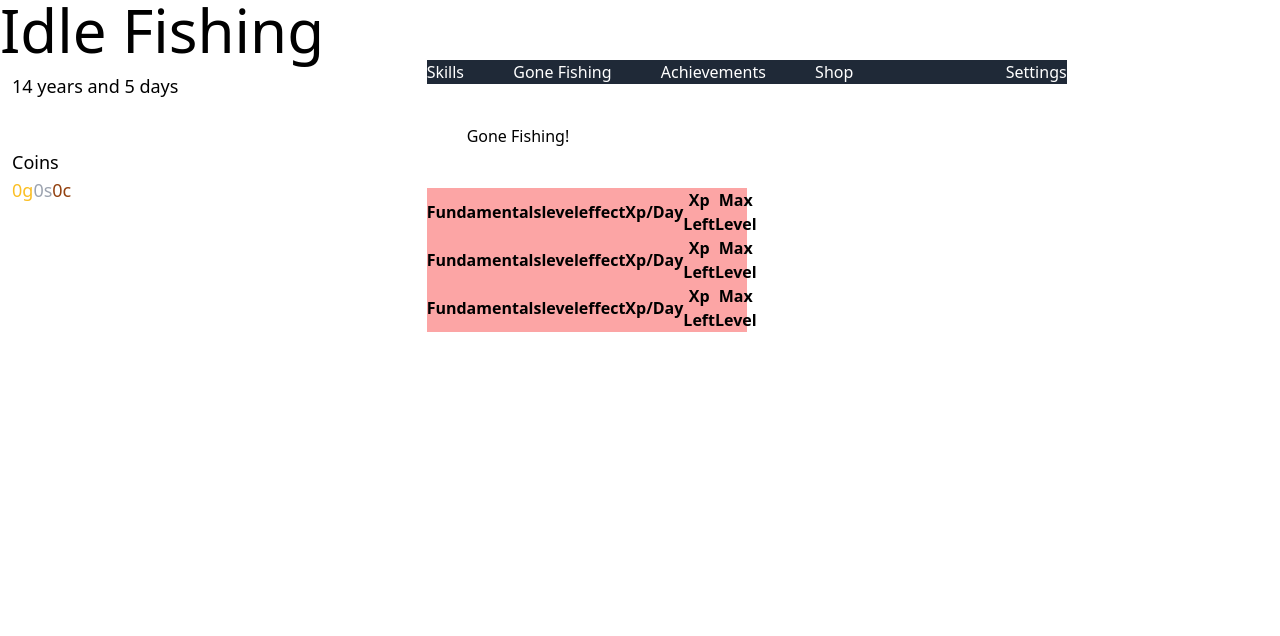
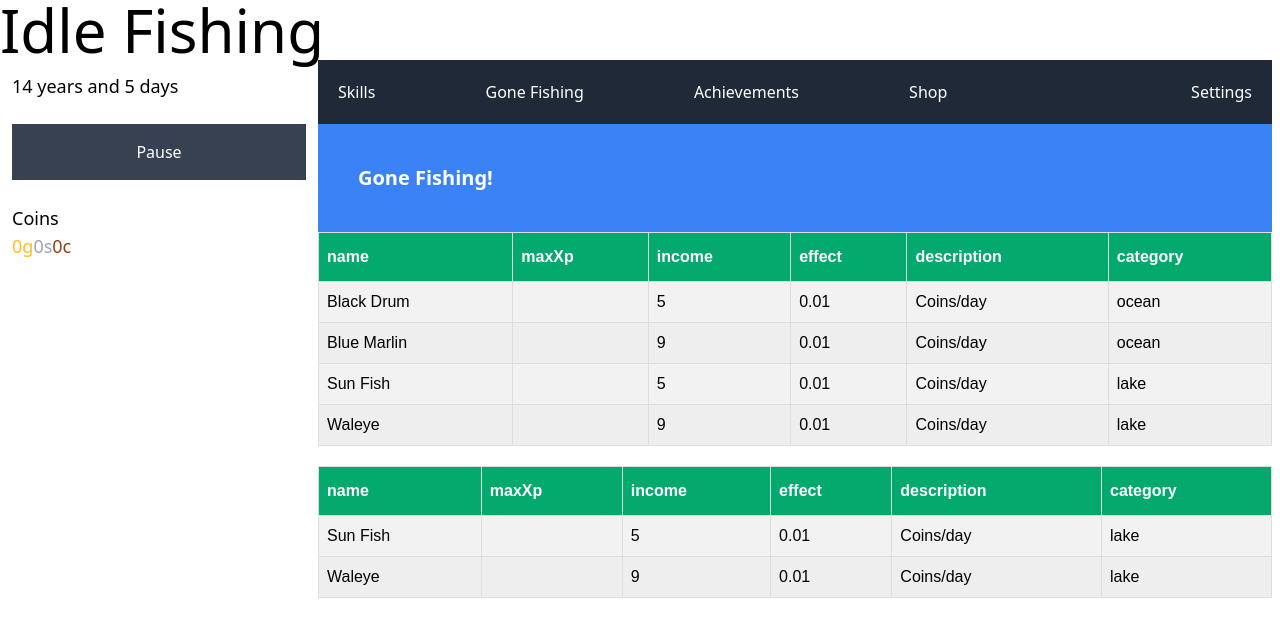
Before and after one commit to Landon345/Idle-Fishing, a Svelte app: page / in a window 1280 px wide. Shown: the top 636 px of the page. Built offline with nearby package versions, Linux system fonts and the light colour scheme.

Commit message:
good looking table

```diff
--- a/src/App.svelte
+++ b/src/App.svelte
@@ -1,24 +1,41 @@
 <script lang="ts">
+	import type { GameDataType } from "src/Entities";
 	import Achievements from "src/tabs/Achievements.svelte";
 	import GoneFishing from "src/tabs/GoneFishing.svelte";
 	import Shop from "src/tabs/Shop.svelte";
 	import Skills from "src/tabs/Skills.svelte";
 	import Settings from "src/tabs/Settings.svelte";
 
-	import {calculatedAge, createData, loadGameData, saveGameData, update} from "./functions";
-	import {fishBaseData, GameData, itemBaseData, skillBaseData} from "./gameData";
+	import {calculatedAge, createData, loadGameData, saveGameData, update, togglePause} from "./functions";
+	import {boatBaseData, fishBaseData, GameData, itemBaseData, skillBaseData} from "./gameData";
+	import {onMount } from "svelte";
 
 
 	type Tab = "goneFishing" | "skills" | "shop" | "achievements" | "settings";
 	let selectedTab: Tab = "goneFishing";
-	let gameData = GameData;
+	let gameData: GameDataType = GameData;
+
+
+	onMount(() => {
+	})
+
+	const updateGame = () => {
+		gameData = GameData;
+		if(!gameData.paused){
+			update()
+		}
+	}
+	const masterInterval: number = window.setInterval(updateGame, 1000)
+	const saveInterval: number = window.setInterval(saveGameData, 3000)
 
 	const selectTab = (selected: Tab) => {
 		selectedTab = selected;
 	}
+
 	createData(gameData.fishingData, fishBaseData)
 	createData(gameData.skillsData, skillBaseData)
 	createData(gameData.itemData, itemBaseData)
+	createData(gameData.boatData, boatBaseData)
 
 	loadGameData();
 
@@ -28,26 +45,18 @@
 	GameData.currentProperty = GameData.itemData["Homeless"];
 	GameData.currentMisc = [];
 
-	GameData.requirements = {};
-
-	const masterInterval = window.setInterval(() => {
-		gameData = GameData;
-		update()
-	}, 1000)
-	const saveInterval = window.setInterval(() => {
-		saveGameData();
-	}, 3000)
+	GameData.requirements = new Map();
 </script>
 
 <main>
 	<h1 class="text-6xl">Idle Fishing</h1>
 	<div class="flex flex-row">
-		<div class="flex flex-col w-1/3">
+		<div class="flex flex-col w-1/4">
 			<div class="m-3 flex">
 				<p class="text-lg">{calculatedAge(gameData.day)}</p>
 			</div>
 			<div class="m-3 flex flex-col">
-
+				<button class="px-9 py-4 bg-gray-700 hover:bg-gray-800 text-white" on:click={togglePause}>{gameData.paused ? "Play" : "Pause"}</button>
 			</div>
 			<div class="m-3 flex flex-col">
 				<p class="text-lg">Coins</p>
@@ -60,9 +69,9 @@
 
 		</div>
 
-		<div class="flex flex-col mr-5 w-1/2">
+		<div class="flex flex-col mr-2 w-3/4 overflow-x-auto">
 
-			<div class="flex flex-row bg-gray-800 text-white">
+			<div class="flex flex-row bg-gray-800 text-white p-5">
 				<div class="flex flex-row justify-between w-2/3">
 					<button on:click={() => selectTab("skills")}>Skills</button>
 					<button on:click={() => selectTab("goneFishing")}>Gone Fishing</button>
@@ -99,4 +108,10 @@
 	@tailwind components;
 	@tailwind utilities;
 
+	tr:nth-child(even){background-color: #f2f2f2;}
+	tr:nth-child(odd){background-color: #eee;}
+
+	tr:hover {background-color: #ddd;}
+
+
 </style>
--- a/src/classes.ts
+++ b/src/classes.ts
@@ -3,10 +3,12 @@ import { GameData, itemCategories } from "./gameData";
 
 export class Task {
   baseData: {
+    name: string;
+    income?: number;
     maxXp: number;
-    income: number;
     effect: number;
     description: string;
+    category: string;
   };
   name: string;
   level: number;
@@ -94,7 +96,12 @@ export class Skill extends Task {
 }
 
 export class Item {
-  baseData: { effect: number; description: string; expense: number };
+  baseData: {
+    name: string;
+    effect: number;
+    description: string;
+    expense: number;
+  };
   name: string;
   expenseMultipliers: number[];
   constructor(baseData) {
@@ -120,6 +127,13 @@ export class Item {
   getExpense() {
     // return applyMultipliers(this.baseData.expense, this.expenseMultipliers);
     return this.baseData.expense;
+  }
+}
+
+export class Boat {
+  baseData: { name: string; price: number; bought: boolean };
+  constructor(baseData) {
+    this.baseData = baseData;
   }
 }
 
@@ -197,6 +211,17 @@ export class AgeRequirement extends Requirement {
     return daysToYears(GameData.day) >= requirement.requirement;
   }
 }
+export class BoatRequirement extends Requirement {
+  type: string;
+  constructor(requirements) {
+    super(requirements);
+    this.type = "boat";
+  }
+
+  getCondition(requirement) {
+    return GameData.boatData >= requirement.requirement;
+  }
+}
 
 export class EvilRequirement extends Requirement {
   type: string;
--- a/src/components/Table.svelte
+++ b/src/components/Table.svelte
@@ -6,29 +6,45 @@ import Achievements from "src/tabs/Achievements.svelte";
     let keys = {};
     export let gameData: GameDataType;
 
-    export let tableInfo = [
-        {"Fundamentals": "strength", level: 0, effect: 1.01, "Xp/Day": 1, "Xp Left": 15, "Max Level": 0},
-        {"Fundamentals": "strength", level: 0, effect: 1.01, "Xp/Day": 1, "Xp Left": 15, "Max Level": 0},
-        {"Fundamentals": "strength", level: 0, effect: 1.01, "Xp/Day": 1, "Xp Left": 15, "Max Level": 0},
-    ]
+    export let tableInfo = []
 
     const grabHeaders = (): string[] => {
-        let headers = [];
-        let keys = Object.keys(tableInfo[0]);
-        for(let i = 0; i<keys.length; i++){
-            headers.push(keys[i])
-        }
-        return headers;
+        return tableInfo.length == 0 ? [] : Object.keys(tableInfo[0]);
     }
 </script>
 
-<table>
-    <tr>
+<table class="w-full mb-5">
+    <tr class="mt-4 mb-1">
         {#each grabHeaders() as header}
             <th>{header}</th>
         {/each}
     </tr>
     {#each tableInfo as bar}
+
         <TableBar barInfo={{...bar}}/>
+
     {/each}
 </table>
+
+<style>
+
+    th{
+		border: 1px solid #ddd;
+        padding: 12px 8px;
+        text-align: left;
+        background-color: #04AA6D;
+        color: white;
+	}
+
+    tr{
+        margin-bottom: 15px;
+		width: 100%;
+        border-bottom: 1px solid #ddd
+    }
+
+    table{
+        font-family: Arial, Helvetica, sans-serif;
+        border-collapse: collapse;
+        width: 100%;
+    }
+</style>
--- a/src/components/TableBar.svelte
+++ b/src/components/TableBar.svelte
@@ -4,8 +4,25 @@
 
 </script>
 
-<tr>
+<tr >
+    {#each Object.values(barInfo) as value, idx }
+        {#if idx == 1}
+            <td>
+
+            </td>
+        {:else}
+            <td>{value}</td>
+        {/if}
+    {/each}
+</tr>
 
 
-
-</tr>
+<style>
+    tr{
+        border-bottom: 1px solid #ddd
+    }
+	td{
+		border: 1px solid #ddd;
+        padding: 8px;;
+	}
+</style>
--- a/src/functions.ts
+++ b/src/functions.ts
@@ -1,4 +1,14 @@
-import type { CurrentlyFishing, CurrentSkill } from "src/Entities";
+import type {
+  Bases,
+  BoatBaseData,
+  Classes,
+  CurrentlyFishing,
+  CurrentSkill,
+  FishBaseData,
+  ItemBaseData,
+  SkillBaseData,
+} from "src/Entities";
+import { identity } from "svelte/internal";
 import {
   Fishing,
   Skill,
@@ -9,6 +19,7 @@ import {
   EvilRequirement,
   Item,
   Task,
+  Boat,
 } from "./classes";
 import {
   baseLifespan,
@@ -22,7 +33,12 @@ import {
   units,
   tempData,
   setGameData,
+  boatBaseData,
 } from "./gameData";
+
+export function togglePause() {
+  GameData.paused = !GameData.paused;
+}
 
 export function calculatedAge(day: number): string {
   return `${14 + Math.floor(day / 365)} years and ${day % 365} days`;
@@ -123,30 +139,58 @@ export function replaceSaveDict(dict, saveDict) {
   }
 }
 
-export function createData(data, baseData) {
-  for (let key in baseData) {
-    var entity = baseData[key];
-    createEntity(data, entity);
+export function createData(
+  data: Map<string, Classes>,
+  baseData: Map<string, Bases>
+) {
+  baseData.forEach((base: Bases, key) => {
+    createEntity(data, base);
+  });
+}
+
+export function createEntity(data: Map<string, Classes>, entity: Bases) {
+  if ("income" in entity) {
+    GameData.fishingData.set(entity.name, new Fishing(entity));
+    console.log(`GameData.fishingData`, GameData.fishingData);
+  } else if ("maxXp" in entity) {
+    console.log(`entitiy skill`, entity);
+    data.set(entity.name, new Skill(entity));
+  } else if ("bought" in entity) {
+    data.set(entity.name, new Boat(entity));
+  } else {
+    data.set(entity.name, new Item(entity));
   }
 }
 
-export function createEntity(data, entity) {
-  if ("income" in entity) {
-    data[entity.name] = new Fishing(entity);
-  } else if ("maxXp" in entity) {
-    data[entity.name] = new Skill(entity);
+function replacer(key, value) {
+  if (value instanceof Map) {
+    return {
+      dataType: "Map",
+      value: Array.from(value.entries()), // or with spread: value: [...value]
+    };
   } else {
-    data[entity.name] = new Item(entity);
+    return value;
   }
-  data[entity.name].id = "row " + entity.name;
+}
+function reviver(key, value) {
+  if (typeof value === "object" && value !== null) {
+    if (value.dataType === "Map") {
+      return new Map(value.value);
+    }
+  }
+  return value;
 }
 
 export function saveGameData() {
-  localStorage.setItem("GameDataSave", JSON.stringify(GameData));
+  if (!GameData.paused) {
+    console.log(`GameData`, GameData.fishingData);
+    console.log(`JSON.stringify(GameData)`, JSON.stringify(GameData, replacer));
+    localStorage.setItem("GameDataSave", JSON.stringify(GameData, replacer));
+  }
 }
 
 export function loadGameData() {
-  let GameDataSave = JSON.parse(localStorage.getItem("GameDataSave"));
+  let GameDataSave = JSON.parse(localStorage.getItem("GameDataSave"), reviver);
 
   if (GameDataSave !== null) {
     replaceSaveDict(GameData, GameDataSave);
--- a/src/gameData.ts
+++ b/src/gameData.ts
@@ -4,7 +4,6 @@ import {
   EvilRequirement,
   CoinRequirement,
   AgeRequirement,
-  Item,
 } from "./classes";
 
 import type {
@@ -18,10 +17,11 @@ import type {
 export let GameData: GameDataType = {
   day: 0,
   coins: 0,
-  fishingData: {},
-  skillsData: {},
-  itemData: {},
-  requirements: {},
+  fishingData: new Map(),
+  skillsData: new Map(),
+  itemData: new Map(),
+  boatData: new Map(),
+  requirements: new Map(),
   paused: false,
 
   rebirthOneCount: 0,
--- a/src/tabs/GoneFishing.svelte
+++ b/src/tabs/GoneFishing.svelte
@@ -1,26 +1,34 @@
 <script lang="ts">
-     import type {GameDataType} from "src/Entities";
+    import type {GameDataType} from "src/Entities";
     import Table from "src/components/Table.svelte";
+    import type { Boat, Fishing, Item, Skill } from "src/classes";
+    import type { FishBaseData } from "src/Entities";
     export let gameData: GameDataType;
 
-    let tableInfo1 = [
-        {"Fundamentals": "strength", level: 0, effect: 1.01, "Xp/Day": 1, "Xp Left": 15, "Max Level": 0},
-        {"Fundamentals": "strength", level: 0, effect: 1.01, "Xp/Day": 1, "Xp Left": 15, "Max Level": 0},
-        {"Fundamentals": "strength", level: 0, effect: 1.01, "Xp/Day": 1, "Xp Left": 15, "Max Level": 0},
-    ]
-    let tableInfo2 = [
 
-    ]
-    let tableInfo3 = [
+    const makeTableInfo = (fishingData: Map<string, Fishing>) => {
+        let table = [];
+        fishingData.forEach((fishData, id) => {
+            console.log(`fishData`, fishData)
+            let baseData = fishData.baseData;
+            table.push(baseData)
+        })
+        console.log(`table`, table)
+        return table;
+    }
 
-    ]
+    console.log(`gameData.fishingData`, gameData.fishingData)
+    let tableInfo = makeTableInfo(gameData.fishingData)
+    let tableInfo1 = tableInfo;
+    let tableInfo2 = tableInfo.filter(data => data.category == "lake")
+    let tableInfo3 = tableInfo.filter(data => data.category == "river")
 
 </script>
 
-<div class="bg-red-300 w-1/2 h-full">
-    <p class="p-10 bg-white">Gone Fishing!</p>
+<div class="bg-gray-white w-full h-full">
+    <p class="p-10 bg-blue-500 text-white text-xl font-bold w-full">Gone Fishing!</p>
     <Table gameData={{...gameData}} tableInfo={tableInfo1} />
-    <Table gameData={{...gameData}} tableInfo={tableInfo1} />
-    <Table gameData={{...gameData}} tableInfo={tableInfo1} />
+    <Table gameData={{...gameData}} tableInfo={tableInfo2} />
+    <Table gameData={{...gameData}} tableInfo={tableInfo3} />
 
 </div>
```
Also changed, not shown: src/Entities.ts (+10 -4 lines).
